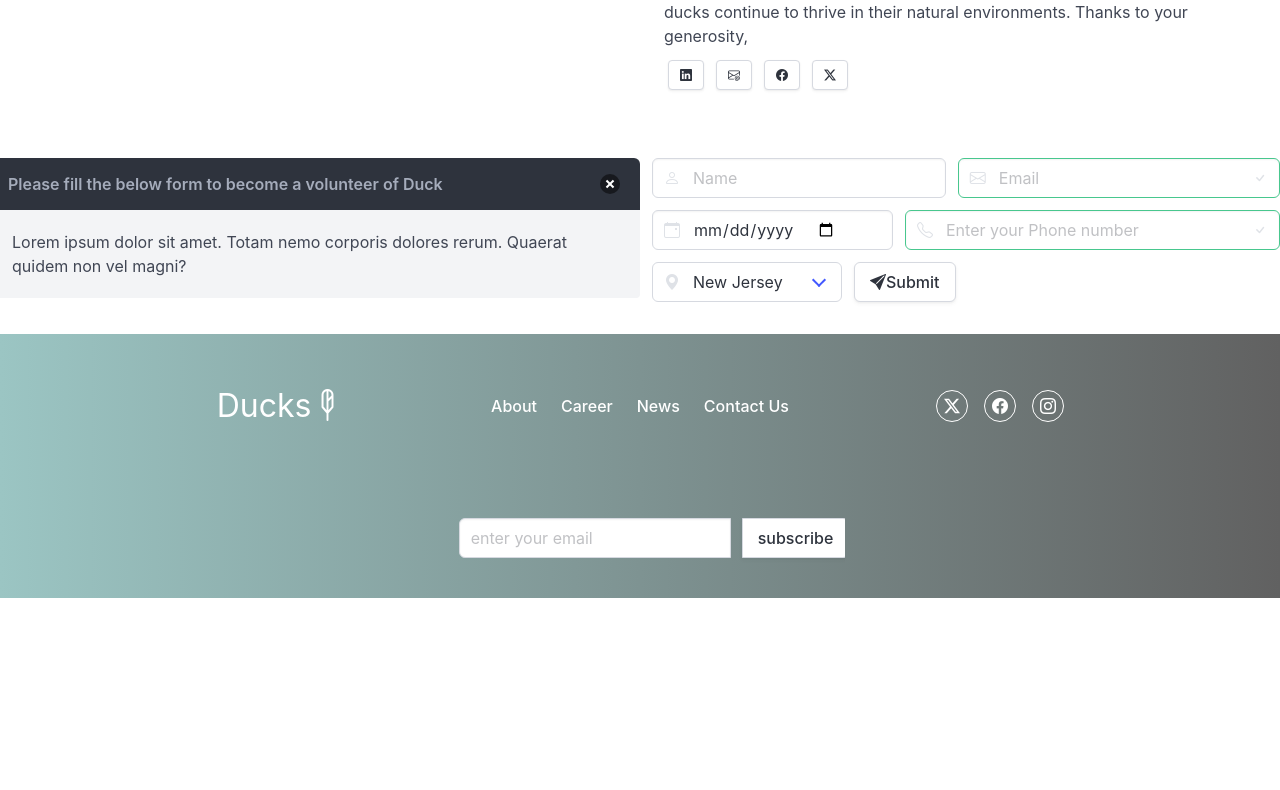
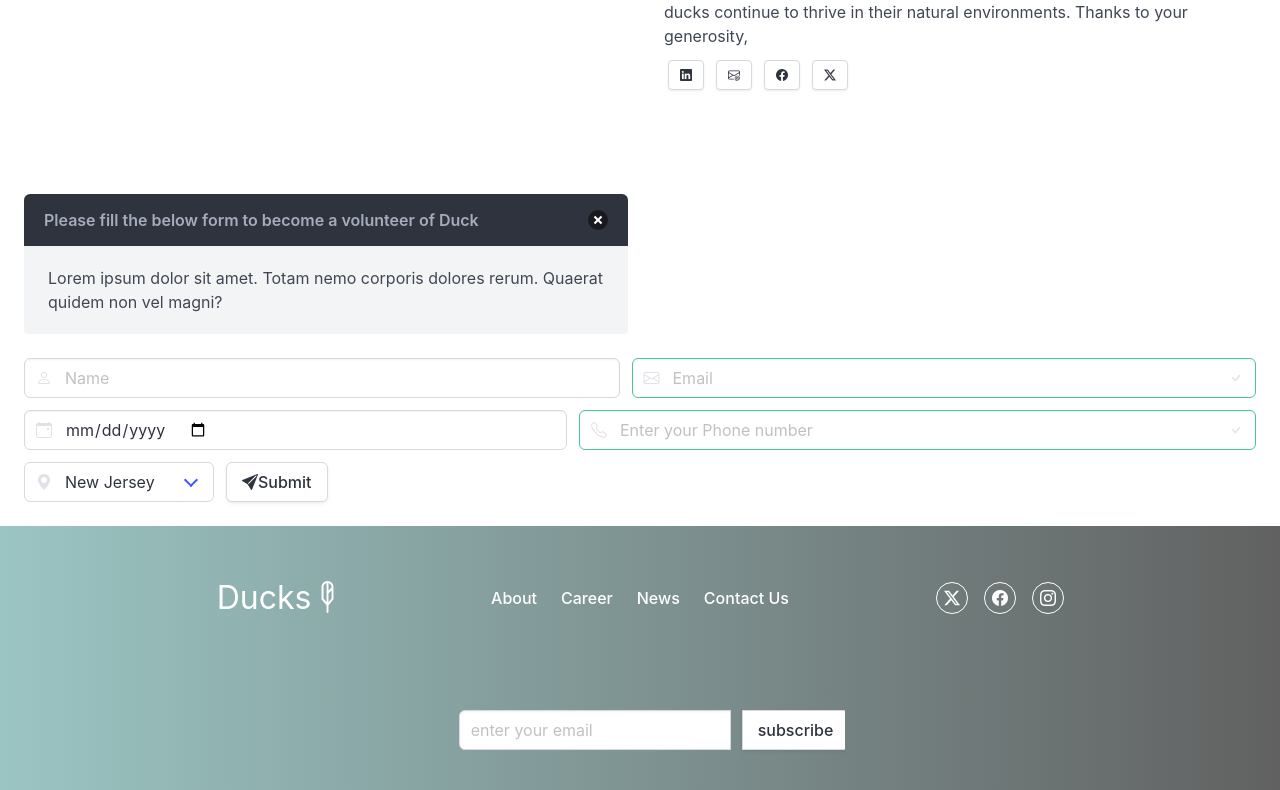
Before and after one commit to arvtia/try-3, a React (Create React App) app in the folder newone/: page / in a window 1280 px wide. Shown: the part 2358-3148 px from the top of the page. Before the commit the page ends 2956 px from the top, so only its background shows below. Built offline with nearby package versions, Linux system fonts and the light colour scheme.

Commit message:
adjusting the layout of the form with message

```diff
--- a/newone/src/assests/components/form1.jsx
+++ b/newone/src/assests/components/form1.jsx
@@ -1,6 +1,7 @@
 const Form1 = () =>{
     return (
-        <div className="columns">
+        <div className="column is-third-quarter ">
+            <div className="column is-half">
                 <article className="mt-3 mx-auto message">
                     <div className="message-header">
                         <p>Please fill the below form to become a volunteer of Duck</p>
@@ -11,10 +12,10 @@ const Form1 = () =>{
                         Totam nemo corporis dolores rerum.
                         Quaerat quidem non vel magni?
                     </div>
+                </article>
+            </div>
 
-            </article>
-
-            <div className="column is-half mx-auto">
+            <div className="column">
                 <div className="field is-horizontal">
 
                     <div className="field-body">
```
Lines whose indentation alone changed are shown as unchanged.
